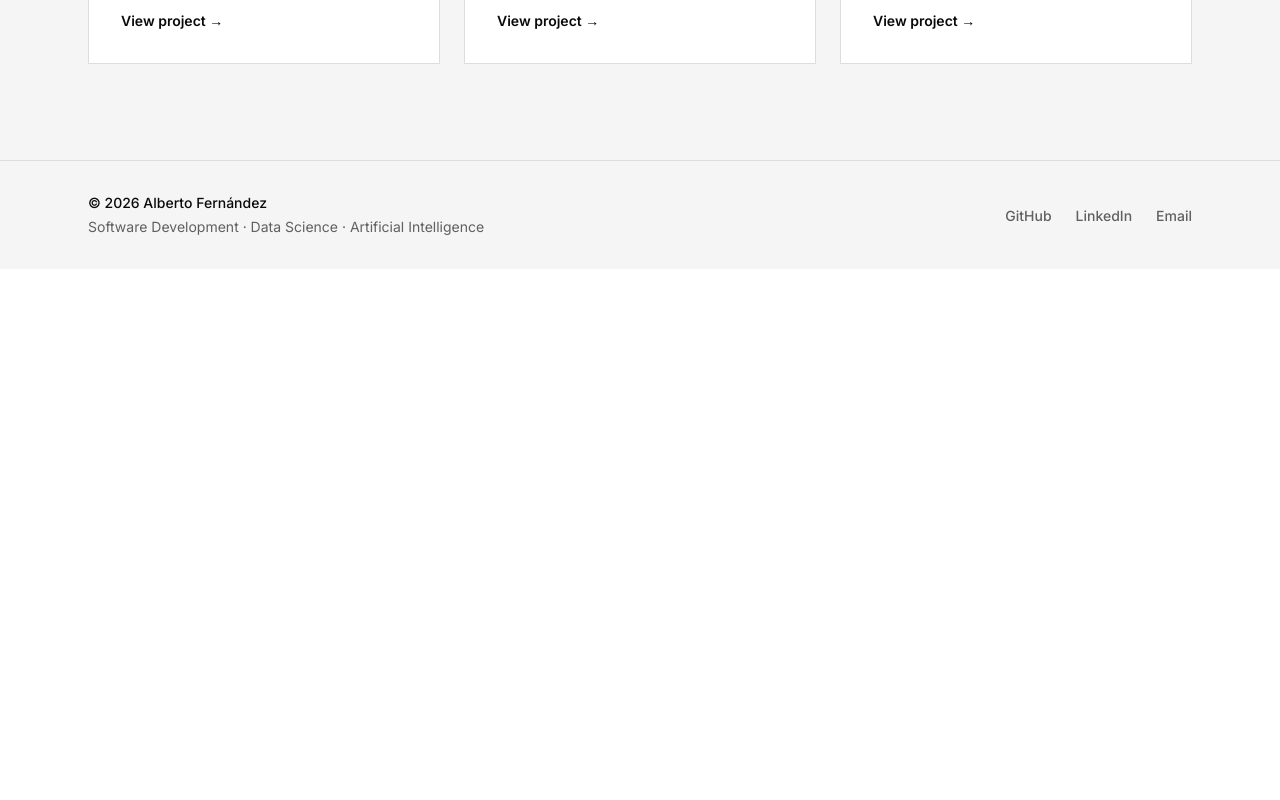
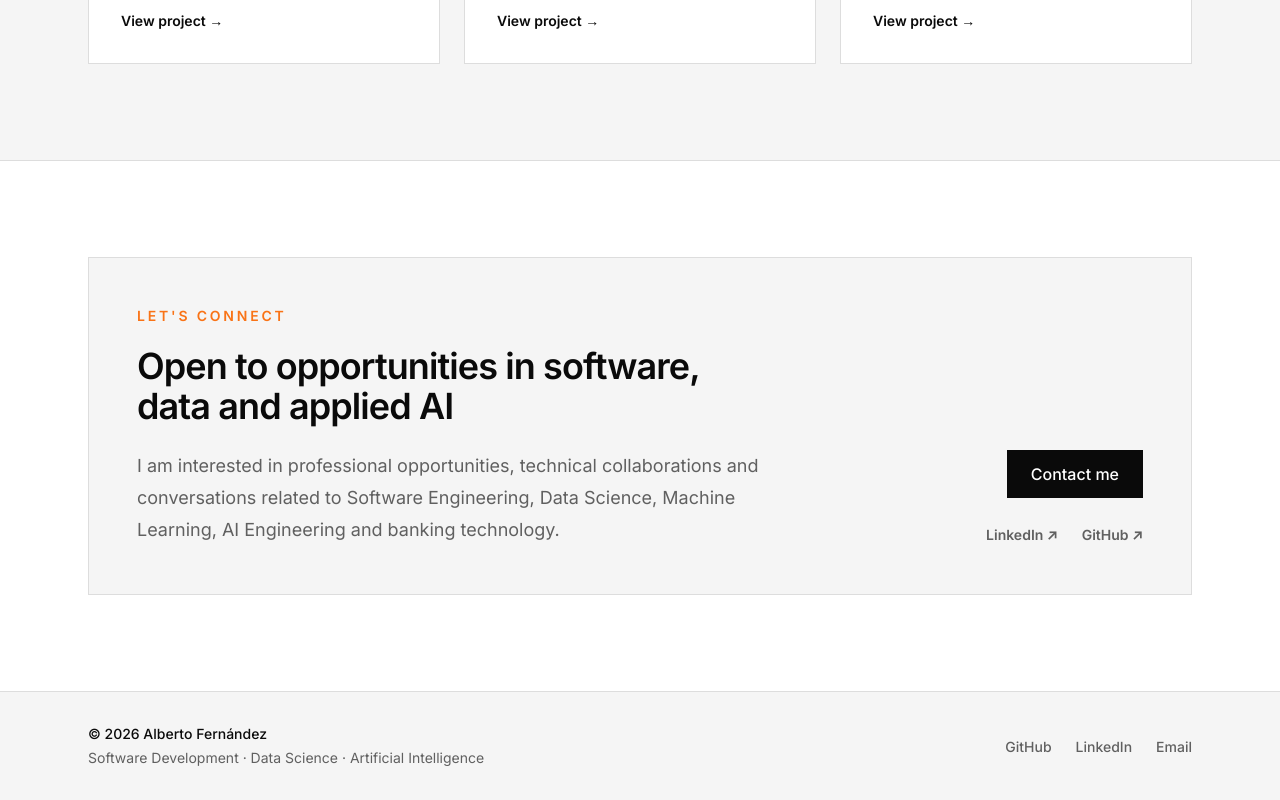
Before and after one commit to alfergal/alberto-fernandez-portfolio, a Next.js app: page / in a window 1280 px wide. Shown: the part 3650-4450 px from the top of the page. Before the commit the page ends 3919 px from the top, so only its background shows below. Built offline with nearby package versions, Linux system fonts and the light colour scheme.

Commit message:
Add professional call to action to Home

```diff
--- a/src/app/page.tsx
+++ b/src/app/page.tsx
@@ -3,6 +3,7 @@ import { ButtonLink } from "@/components/ui/button-link";
 import { ProfessionalSummary } from "@/components/home/professional-summary";
 import { CurrentFocus } from "@/components/home/current-focus";
 import { TechnicalStack } from "@/components/home/technical-stack";
+import { HomeCta } from "@/components/home/home-cta";
 
 export default function HomePage() {
   return (
@@ -39,6 +40,8 @@ export default function HomePage() {
       <TechnicalStack />
 
       <FeaturedProjects />
+
+      <HomeCta />
     </>
   );
 }
--- /dev/null
+++ b/src/components/home/home-cta.tsx
@@ -0,0 +1,67 @@
+import { ButtonLink } from "@/components/ui/button-link";
+
+const professionalLinks = [
+  {
+    label: "LinkedIn",
+    href: "https://www.linkedin.com/in/alberto-fernandez-galvez/",
+  },
+  {
+    label: "GitHub",
+    href: "https://github.com/alfergal",
+  },
+];
+
+export function HomeCta() {
+  return (
+    <section
+      aria-labelledby="home-cta-title"
+      className="border-t border-border"
+    >
+      <div className="mx-auto max-w-6xl px-6 py-20 sm:py-24">
+        <div className="border border-border bg-surface p-8 sm:p-12">
+          <p className="text-sm font-semibold uppercase tracking-[0.2em] text-accent">
+            Let&apos;s connect
+          </p>
+
+          <div className="mt-5 grid gap-10 lg:grid-cols-[1.3fr_0.7fr] lg:items-end">
+            <div className="max-w-3xl">
+              <h2
+                id="home-cta-title"
+                className="text-3xl font-semibold tracking-tight sm:text-4xl"
+              >
+                Open to opportunities in software, data and applied AI
+              </h2>
+
+              <p className="mt-6 text-lg leading-8 text-muted">
+                I am interested in professional opportunities, technical
+                collaborations and conversations related to Software
+                Engineering, Data Science, Machine Learning, AI Engineering and
+                banking technology.
+              </p>
+            </div>
+
+            <div className="flex flex-col gap-6 lg:items-end">
+              <ButtonLink href="/contact">Contact me</ButtonLink>
+
+              <ul className="flex flex-wrap gap-x-6 gap-y-3">
+                {professionalLinks.map((link) => (
+                  <li key={link.label}>
+                    <a
+                      href={link.href}
+                      target="_blank"
+                      rel="noopener noreferrer"
+                      className="text-sm font-semibold text-muted transition-colors hover:text-accent"
+                    >
+                      {link.label}
+                      <span aria-hidden="true">&nbsp;↗</span>
+                    </a>
+                  </li>
+                ))}
+              </ul>
+            </div>
+          </div>
+        </div>
+      </div>
+    </section>
+  );
+}
```
